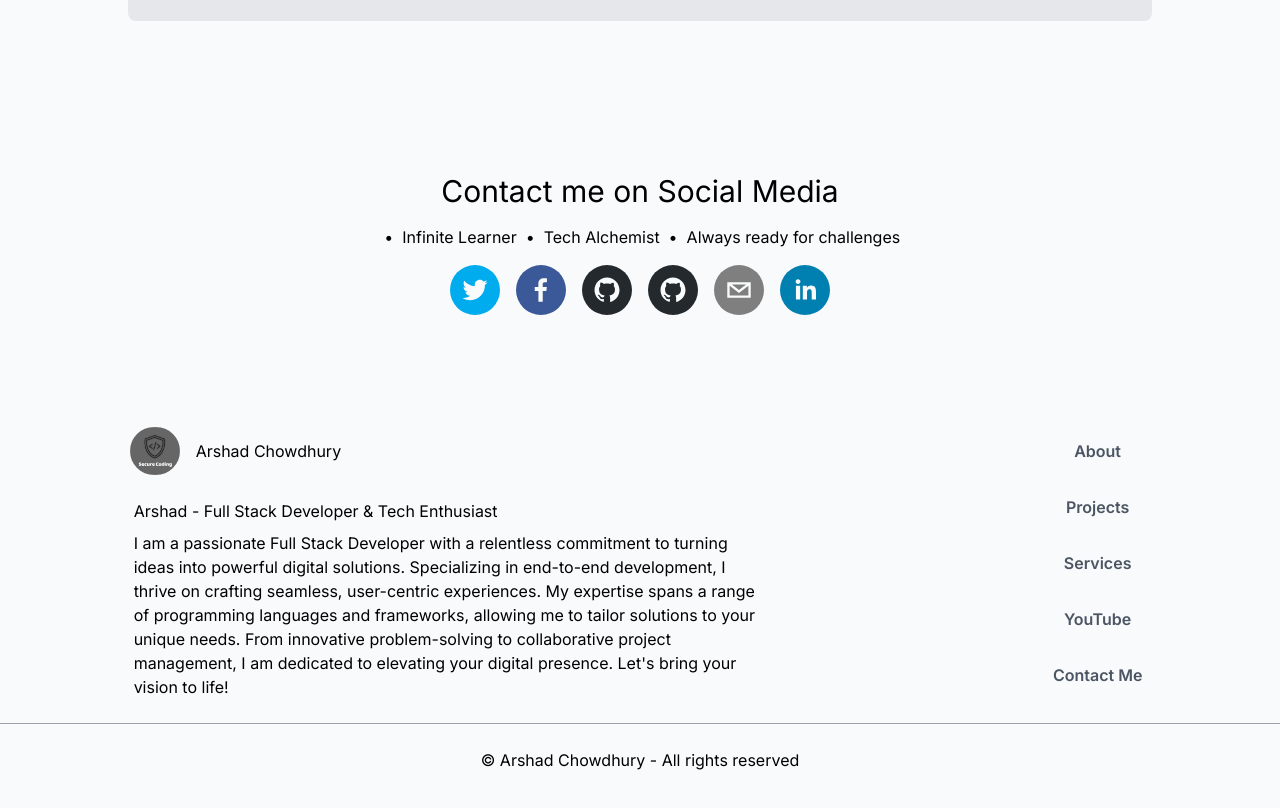
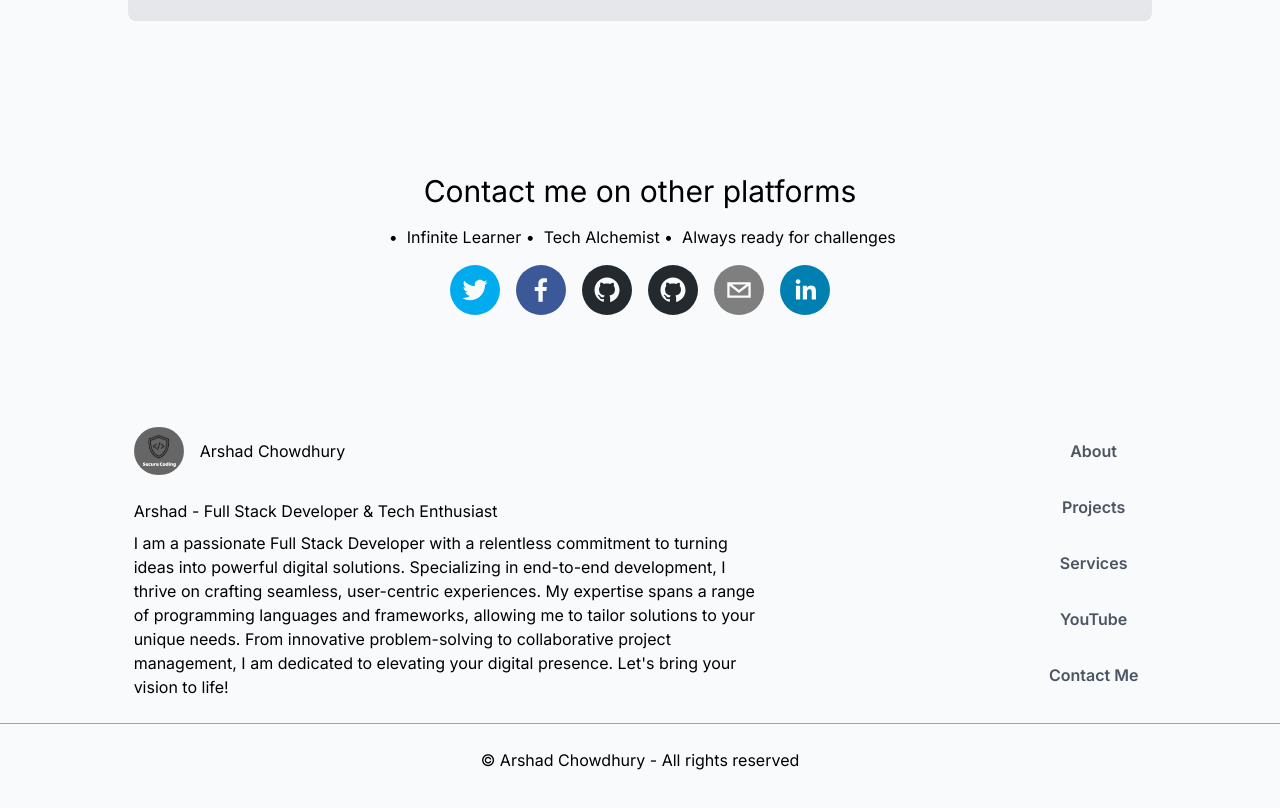
Before and after one commit to ArshadChowdhury/portfolio-site, a Next.js app: page / in a window 1280 px wide. Shown: the part 3500-4308 px from the top of the page. Built offline with nearby package versions, Linux system fonts and the light colour scheme; no server answers.

Commit message:
Completed footer and copyright section and now will work on other pages

```diff
--- a/components/ContactMe.tsx
+++ b/components/ContactMe.tsx
@@ -3,43 +3,53 @@ import React from "react";
 import { SocialIcon } from "react-social-icons";
 
 const ContactMe = () => (
-  <section className="p-10 flex flex-col gap-4 items-center my-10">
-    <h3 className="text-3xl">Contact me on Social Media</h3>
-    <p>
-      &nbsp;&bull;&nbsp; Infinite Learner &nbsp;&bull;&nbsp; Tech Alchemist
-      &nbsp;&bull;&nbsp; Always ready for challenges
+  <section className="p-10 flex flex-col gap-4 items-center text-center my-10">
+    <h3 className="text-3xl">Contact me on other platforms</h3>
+    <p className="flex justify-center flex-wrap">
+      <span>&nbsp;&bull;&nbsp; Infinite Learner</span>
+      <span> &nbsp;&bull;&nbsp; Tech Alchemist </span>
+      <span> &nbsp;&bull;&nbsp; Always ready for challenges</span>
     </p>
     <nav>
-      <ul className="flex items-center gap-4">
+      <ul className="flex flex-wrap items-center gap-4">
         <li>
           <SocialIcon
+            className="hover:scale-125"
             target="_blank"
             url="https://twitter.com/Arshaaaaaaaaaad"
           />
         </li>
         <li>
           <SocialIcon
+            className="hover:scale-125"
             target="_blank"
             url="https://www.facebook.com/arshad.chowdhury23/"
           />
         </li>
         <li>
           <SocialIcon
+            className="hover:scale-125"
             target="_blank"
             url="https://github.com/ArshadChowdhury"
           />
         </li>
         <li>
-          <SocialIcon target="_blank" url="https://github.com/arshad-repliq" />
+          <SocialIcon
+            className="hover:scale-125"
+            target="_blank"
+            url="https://github.com/arshad-repliq"
+          />
         </li>
         <li>
           <SocialIcon
+            className="hover:scale-125"
             target="_blank"
             url="mailto:arshadchowdhury46@gmail.com"
           />
         </li>
         <li>
           <SocialIcon
+            className="hover:scale-125"
             target="_blank"
             url="https://www.linkedin.com/in/mohammed-arshad-67920b213/"
           />
--- a/components/Footer.tsx
+++ b/components/Footer.tsx
@@ -3,12 +3,12 @@ import Link from "next/link";
 import Image from "next/image";
 
 const linkStyles =
-  "px-6 py-2 text-center rounded-md font-semibold text-gray-600 dark:text-gray-200 hover:text-gray-800 dark:hover:text-gray-300";
+  "px-6 py-2 text-center rounded-md font-semibold text-gray-600 dark:text-gray-200 hover:text-gray-700 dark:hover:text-gray-400 hover:underline";
 
 const Footer = () => (
   <footer className="mb-10">
-    <div className="flex justify-around gap-4">
-      <div className="mx-4 flex flex-col gap-6 w-1/2">
+    <div className="flex flex-col md:flex-row justify-around gap-4 md:gap-0">
+      <div className="mx-4 flex flex-col items-center md:items-start gap-6 w-full md:w-1/2">
         <Link href="/" className="flex items-center gap-4">
           <Image
             src="/logo.svg"
@@ -19,7 +19,7 @@ const Footer = () => (
           />
           <h3>Arshad Chowdhury</h3>
         </Link>
-        <p className="flex flex-col gap-2 px-1">
+        <p className="flex flex-col gap-2 pr-4 text-center md:text-left">
           <span>Arshad - Full Stack Developer & Tech Enthusiast </span>I am a
           passionate Full Stack Developer with a relentless commitment to
           turning ideas into powerful digital solutions. Specializing in
@@ -31,7 +31,7 @@ const Footer = () => (
           vision to life!
         </p>
       </div>
-      <div className="flex flex-col justify-center gap-4">
+      <div className="flex flex-col justify-center items-center gap-4">
         <Link className={linkStyles} href={"/about"}>
           About
         </Link>
--- a/components/Testimonials.tsx
+++ b/components/Testimonials.tsx
@@ -47,7 +47,7 @@ type TestimonialDataTypes = {
 };
 
 const Testimonials = () => (
-  <section className="flex flex-col items-center mx-4 lg:mx-auto gap-12">
+  <section className="flex flex-col items-center mx-auto gap-12">
     <h1 className="text-xl lg:text-4xl text-center font-semibold py-4">
       Testimonials{" "}
     </h1>
@@ -56,8 +56,10 @@ const Testimonials = () => (
         <div
           key={index}
           className={`${
-            data.featured ? "scale-[115%] hover:scale-125" : "hover:scale-110"
-          } dark:bg-gray-600 bg-gray-200 rounded-lg p-6 transition-all duration-500`}
+            data.featured
+              ? "lg:scale-[115%] lg:hover:scale-125"
+              : "lg:hover:scale-110"
+          } dark:bg-gray-600 bg-gray-200 rounded-lg p-3 md:p-6 transition-all duration-500`}
         >
           <div className="flex justify-center items-center gap-4">
             <ArrowUturnRightIcon className="w-8" />
```
